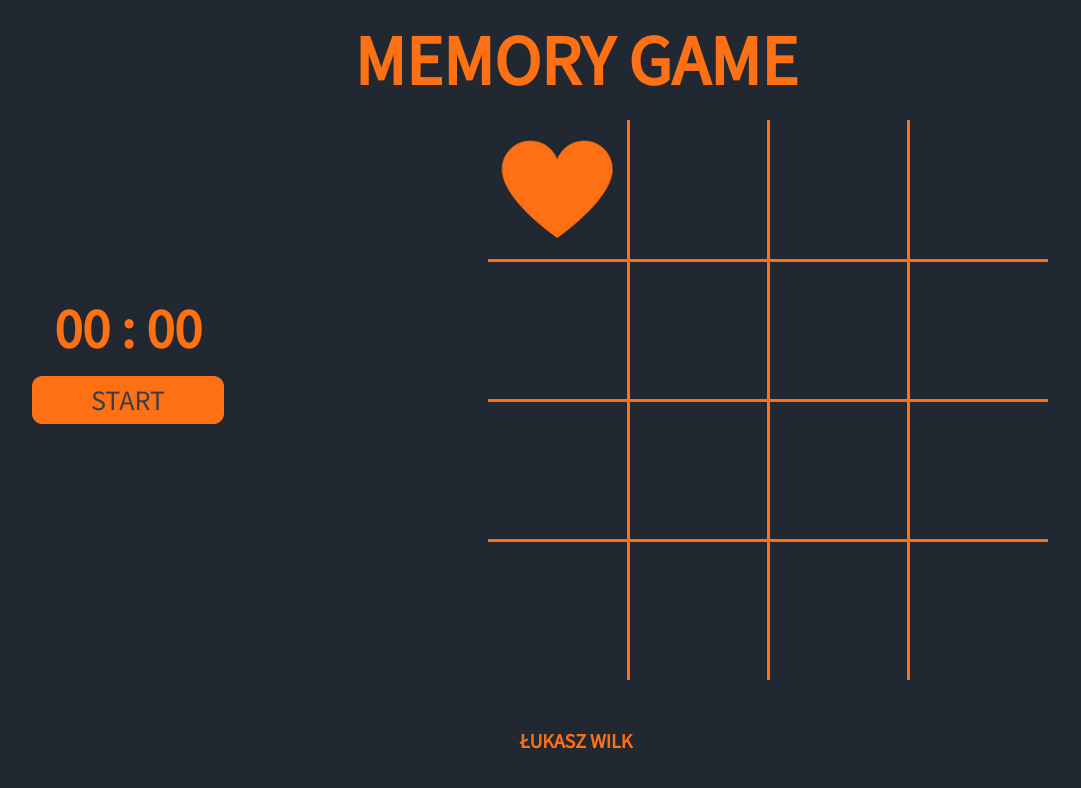
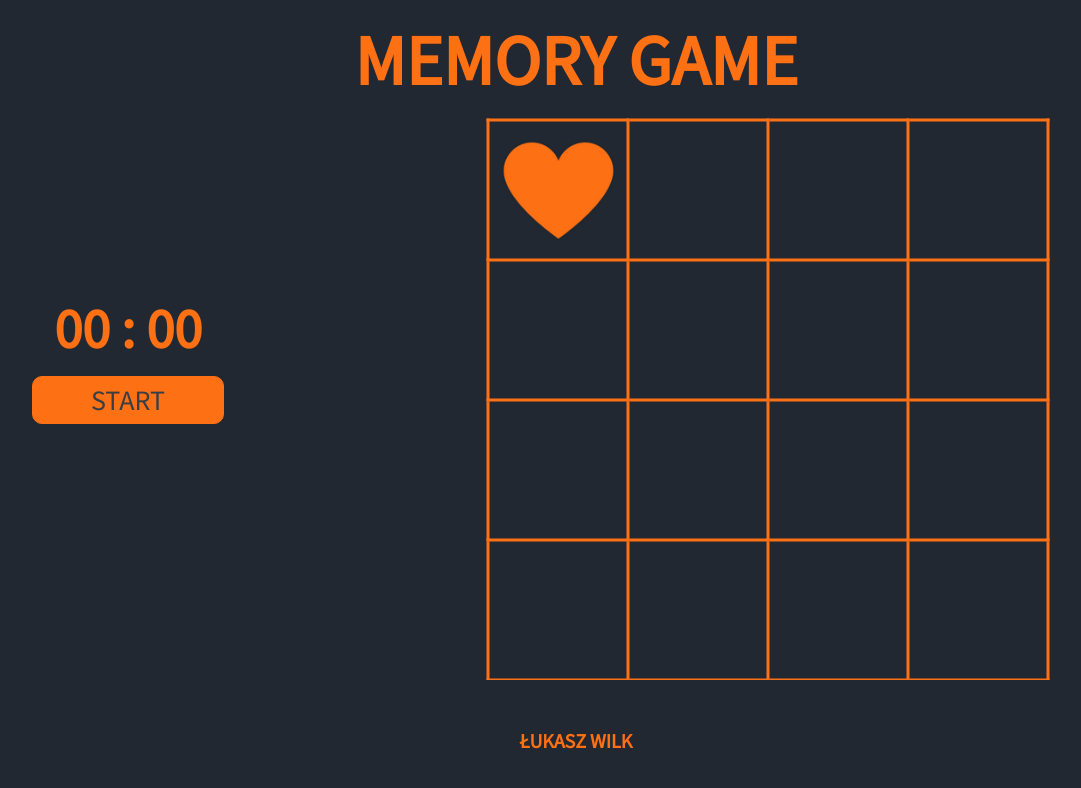
Before and after one commit to LukaszWilk1/MemoryGame, a plain HTML site: page index.html in a window 1280 px wide. Both pictures are taken after a click on the element 622 px from the left and 190 px from the top of the page. Shown: the whole page, without its empty margins (64-1145 px from the left). Drawn offline with Linux system fonts and the light colour scheme.

Commit message:
Add files via upload

```diff
--- a/index.html
+++ b/index.html
@@ -28,29 +28,29 @@
   <main>
 
       <table>
-        <tr class="no-border-top">
-          <td class="no-border-top no-border-left"></td>
-          <td class="no-border-top"></td>
-          <td class="no-border-top"></td>
-          <td class="no-border-top no-border-right"></td>
+        <tr>
+          <td></td>
+          <td></td>
+          <td></td>
+          <td></td>
         </tr>
         <tr>
-          <td class="no-border-left"></td>
           <td></td>
           <td></td>
-          <td class="no-border-right"></td>
+          <td></td>
+          <td></td>
         </tr>
         <tr>
-          <td class="no-border-left"></td>
           <td></td>
           <td></td>
-          <td class="no-border-right"></td>
+          <td></td>
+          <td></td>
         </tr>
-        <tr class="no-border-bottom">
-          <td class="no-border-bottom no-border-left"></td>
-          <td class="no-border-bottom"></td>
-          <td class="no-border-bottom"></td>
-          <td class="no-border-bottom no-border-right"></td>
+        <tr>
+          <td></td>
+          <td></td>
+          <td></td>
+          <td></td>
         </tr>
       </table>
 
--- a/index.js
+++ b/index.js
@@ -55,11 +55,25 @@ const shuffle = () => {
 }
 const reverse = card => {
   card.classList.add(cards[cards.map(object => object.card).indexOf(card)].value);
+  card.classList.add("unclicable");
 }
 for (let i = 0; i < 16; i++) {
   cards[i].value = shuffle();                              //callback to shuffle function
   cards[i].card=document.getElementsByTagName("td")[i];
   document.getElementsByTagName("td")[i].addEventListener("click", (e) => {
+    turnedCards++;
+    if(turnedCards==2){
+      for(let i=0; i<cards.length; i++){
+        cards[i].card.classList.add("unclicable");
+      }
+      setTimeout(()=>{
+        for(let i=0; i<cards.length; i++){
+          cards[i].card.classList = "";
+          turnedCards=0;
+        }
+      }, 750);
+    }
+    console.log(firstCard, secondCard);
     e.target.classList.add(e.target.getAttribute("value"));                     //showing card on click by passing value element to class
     reverse(e.target);
   })
--- a/style.css
+++ b/style.css
@@ -147,6 +147,10 @@ footer {
 
 .no-border-right {
   border-right: none;
+}
+
+.unclicable {
+  pointer-events: none;
 }
 
 @media screen and (min-width: 1201px) {
```
